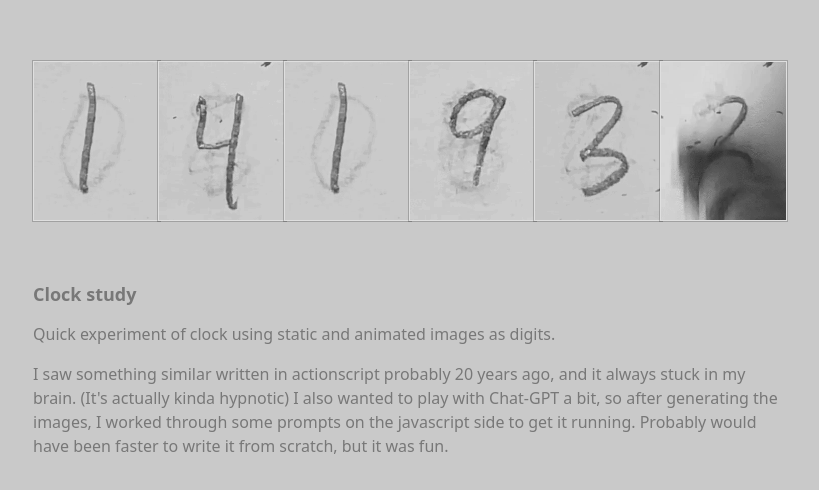
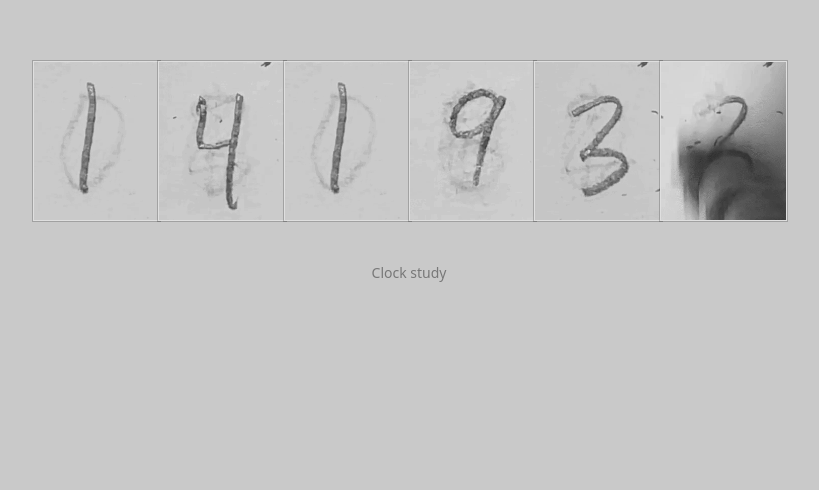
Before and after one commit to nyan-matt/hypnotic-clock, a plain HTML site: page index.html in a window 1280 px wide. Shown: the part 144-634 px from the top of the page, without its empty margins (231-1050 px from the left). Drawn offline with Linux system fonts and the light colour scheme.

Commit message:
Update index.html

```diff
--- a/index.html
+++ b/index.html
@@ -38,7 +38,8 @@
   .description {
     grid-column: span 6;
     color: #787878;
-    margin-top:48px;
+    margin-top:32px;
+    text-align: center;
   }
 
   img {
@@ -50,7 +51,7 @@
       border: 1px solid #dfdfdf;
       outline: 1px solid rgba(0,0,0,0.20);
   }
-  h1 {font-size: 18px;}
+  h1 {font-size: 14px; font-weight: 400;}
   p {line-height:24px}
   </style>
 </head>
@@ -64,14 +65,6 @@
     <img id="second2" srcset="" alt="second digit ones place">
     <div class="description">
       <h1>Clock study</h1>
-      <p>
-        Quick experiment of clock using static and animated images as digits.
-      </p>
-      <p>
-        I saw something similar written in actionscript probably 20 years ago, and it always stuck in my brain. (It's actually kinda hypnotic)
-        I also wanted to play with Chat-GPT a bit, so after generating the images, I worked through some prompts on the javascript side to get it running.
-        Probably would have been faster to write it from scratch, but it was fun.
-      </p>
     </div>
   </div>
 
```
